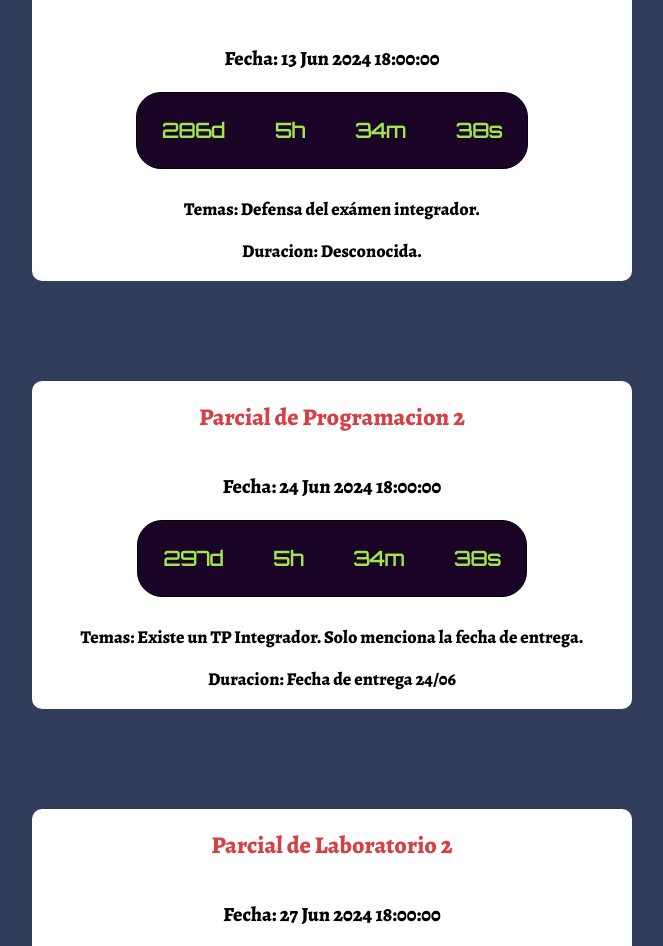
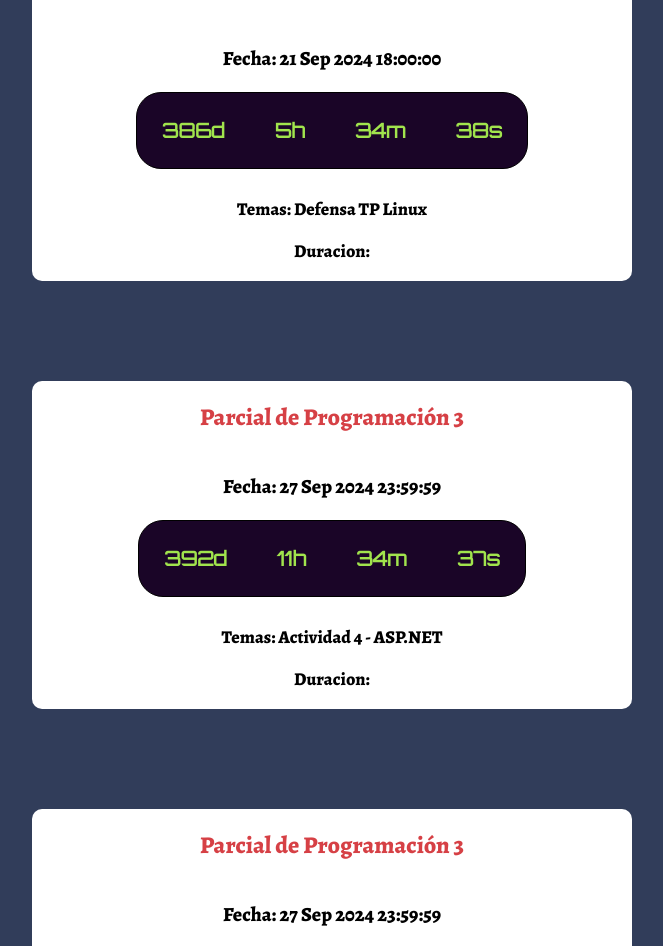
Before and after one commit to adrielvazquez89x/parcialesCountdown, a React (Vite) app: page / in a window 1280 px wide. Shown: the part 1146-2092 px from the top of the page, without its empty margins (308-971 px from the left). Built offline with nearby package versions, Linux system fonts and the light colour scheme.

Commit message:
update 2024 segundo cuatri

```diff
--- a/src/data.js
+++ b/src/data.js
@@ -1,68 +1,92 @@
 const parciales = [
     {
         id: 1,
-        materia: "Programación 2",
-        unidades: "POO, Archivos",
-        fecha: "13 May 2024 18:00:00",
-        duracion: "Tal vez una semana."
+        materia: "Programación 3",
+        unidades: "Actividad 3 - Porfolio",
+        fecha: "20 Sep 2024 23:59:59",
+        duracion: ""
 
     },
     {
         id: 2,
-        materia: "Programacion 2",
-        unidades: "Sobrecarga, memoria dinámica, funciones amigas, polimorfismo.",
-        fecha: "10 Jun 2024 18:00:00",
-        duracion: "Tal vez dos semanas"
+        materia: "Programación 3",
+        unidades: "Actividad 4 - ASP.NET",
+        fecha: "27 Sep 2024 23:59:59",
+        duracion: ""
 
     },
     {
         id: 3,
-        materia: "Programacion 2",
-        unidades: "Existe un TP Integrador. Solo menciona la fecha de entrega.",
-        fecha: "24 Jun 2024 18:00:00",
-        duracion: "Fecha de entrega 24/06"
+        materia: "Programación 3",
+        unidades: "Actividad 5 - ASP.NET",
+        fecha: "27 Sep 2024 23:59:59",
+        duracion: ""
 
     },
     {
         id: 4,
-        materia: "Laboratorio 2",
-        unidades: "Defensa del exámen integrador.",
-        fecha: "13 Jun 2024 18:00:00",
-        duracion: "Desconocida."
+        materia: "Programación 3",
+        unidades: "Actividad Final - ASP.NET",
+        fecha: "15 Nov 2024 23:59:59",
+        duracion: ""
 
     },
     {
         id: 5,
-        materia: "Laboratorio 2",
-        unidades: "Defensa del exámen integrador.",
-        fecha: "27 Jun 2024 18:00:00",
-        duracion: "Desconocida."
+        materia: "Laboratorio 3",
+        unidades: "Primer Parcial",
+        fecha: "30 Sep 2024 18:00:00",
+        duracion: "1:30hs - 2:00hs"
 
     },
     {
         id: 6,
-        materia: "Laboratorio 2",
-        unidades: "Defensa del exámen integrador.",
-        fecha: "04 Jul 2024 18:00:00",
-        duracion: "Desconocida."
+        materia: "Laboratorio 3",
+        unidades: "Segundo Parcial",
+        fecha: "04 Nov 2024 18:00:00",
+        duracion: "1:30hs - 2:00hs"
 
     },
     {
-        id: 6,
-        materia: "Laboratorio 2",
-        unidades: "Exámen final.",
-        fecha: "18 Jul 2024 18:00:00",
-        duracion: "Desconocida."
+        id: 7,
+        materia: "Laboratorio 3",
+        unidades: "Exámen Final",
+        fecha: "04 Nov 2024 18:00:00",
+        duracion: "1:30hs - 2:00hs"
 
     },
     {
-        id: 6,
-        materia: "Laboratorio 2",
-        unidades: "Exámen final.",
-        fecha: "25 Jul 2024 18:00:00",
-        duracion: "Desconocida."
+        id: 8,
+        materia: "ARSO",
+        unidades: "Entrega TP Linux",
+        fecha: "21 Sep 2024 18:00:00",
+        duracion: ""
 
-    }
+    },
+    {
+        id: 9,
+        materia: "ARSO",
+        unidades: "Defensa TP Linux",
+        fecha: "21 Sep 2024 18:00:00",
+        duracion: ""
+
+    },
+    {
+        id: 10,
+        materia: "ARSO",
+        unidades: "1er Parcial",
+        fecha: "05 Oct 2024 18:00:00",
+        duracion: ""
+
+    },
+    {
+        id: 11,
+        materia: "ARSO",
+        unidades: "2do Parcial",
+        fecha: "09 Nov 2024 18:00:00",
+        duracion: ""
+
+    },
 
 ]
 export default parciales;
```
